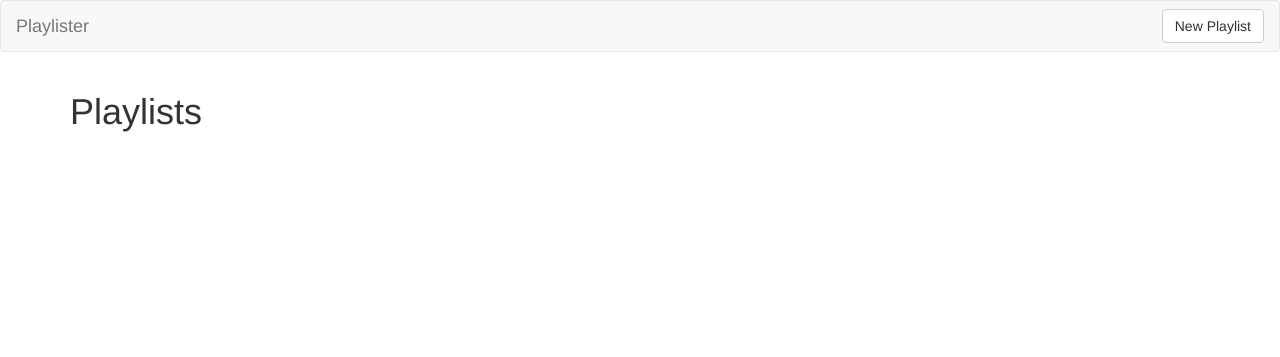
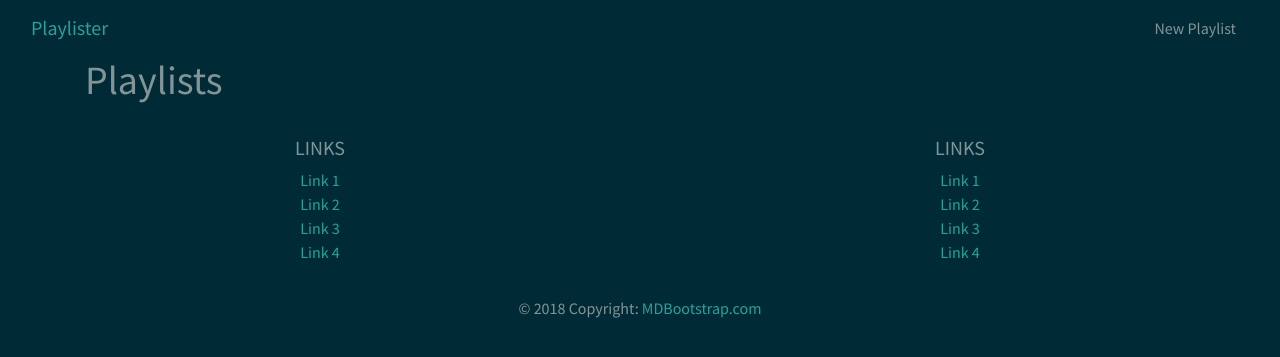
Before and after one commit to alannanoguchi/playlister, a Flask app: page / in a window 1280 px wide. Shown: the top 357 px of the page. Run offline with Flask 2, Linux system fonts and the light colour scheme; data that the repository does not hold is empty; some libraries are stand-ins or nearby versions.

Commit message:
Added created_at, footer, and bootstrap theme

```diff
--- a/app.py
+++ b/app.py
@@ -2,11 +2,13 @@ from flask import Flask, render_template, request, redirect, url_for
 from pymongo import MongoClient
 from bson.objectid import ObjectId
 import os
+from datetime import datetime
 
 host = os.environ.get('MONGODB_URI', 'mongodb://localhost:27017/Playlister')
 client = MongoClient(host=f'{host}?retryWrites=false')
 db = client.get_default_database()
 playlists = db.playlists
+comments = db.comments
 
 app = Flask(__name__)
 
@@ -28,8 +30,10 @@ def playlists_submit():
     playlist = {
         'title': request.form.get('title'),
         'description': request.form.get('description'),
-        'videos': request.form.get('videos').split()
+        'videos': request.form.get('videos').split(),
+        'created_at': datetime.now()
     }
+    print(playlist)
     playlist_id = playlists.insert_one(playlist).inserted_id
     return redirect(url_for('playlists_show', playlist_id=playlist_id))
 
@@ -44,7 +48,9 @@ def playlists_new():
 def playlists_show(playlist_id):
     """Show a single playlist."""
     playlist = playlists.find_one({'_id': ObjectId(playlist_id)})
-    return render_template('playlists_show.html', playlist=playlist)
+    playlist_comments = comments.find({'playlist_id': ObjectId(playlist_id)})
+    return render_template('playlists_show.html', playlist=playlist, comments=playlist_comments)
+
 
 
 @app.route('/playlists/<playlist_id>/edit')
@@ -75,8 +81,27 @@ def playlists_delete(playlist_id):
     return redirect(url_for('playlists_index'))
 
 
+########## COMMENT ROUTES ##########
+
+@app.route('/playlists/comments', methods=['POST'])
+def comments_new():
+    """Submit a new comment."""
+    comment = {
+        'title': request.form.get('title'),
+        'content': request.form.get('content'),
+        'playlist_id': ObjectId(request.form.get('playlist_id'))
+    }
+    print(comment)
+    comment_id = comments.insert_one(comment).inserted_id
+    return redirect(url_for('playlists_show', playlist_id=request.form.get('playlist_id')))
 
 
+@app.route('/playlists/comments/<comment_id>', methods=['POST'])
+def comments_delete(comment_id):
+    """Action to delete a comment."""
+    comment = comments.find_one({'_id': ObjectId(comment_id)})
+    comments.delete_one({'_id': ObjectId(comment_id)})
+    return redirect(url_for('playlists_show', playlist_id=comment.get('playlist_id')))
 
 
 
--- a/templates/base.html
+++ b/templates/base.html
@@ -6,7 +6,7 @@
     <meta charset='utf-8'>
     <title>Playlister</title>
     <!-- Latest compiled and minified CSS -->
-    <link rel='stylesheet' href='https://maxcdn.bootstrapcdn.com/bootstrap/3.3.7/css/bootstrap.min.css'>
+    <link rel='stylesheet' href='https://bootswatch.com/4/solar/bootstrap.min.css'>
 </head>
 <body>
 
@@ -15,6 +15,36 @@
         {% block content %}{% endblock %}
     </div>
 
+    <!-- Footer -->
+<footer class='page-footer font-small blue pt-4'>
+        <div class='container-fluid text-center'>
+             <div class='row'>
+             <hr class='clearfix w-100 d-md-none pb-3'>
+             <div class='col-md-6 mb-md-0 mb-3'>
+                 <h5 class='text-uppercase'>Links</h5>
+                 <ul class='list-unstyled'>
+                     <li><a href='#!'>Link 1</a></li>
+                     <li><a href='#!'>Link 2</a></li>
+                     <li><a href='#!'>Link 3</a></li>
+                     <li><a href='#!'>Link 4</a></li>
+                 </ul>
+             </div>
+             <div class='col-md-6 mb-md-0 mb-3'>
+                 <h5 class='text-uppercase'>Links</h5>
+                 <ul class='list-unstyled'>
+                     <li><a href='#!'>Link 1</a></li>
+                     <li><a href='#!'>Link 2</a></li>
+                     <li><a href='#!'>Link 3</a></li>
+                     <li><a href='#!'>Link 4</a></li>
+                 </ul>
+             </div>
+             </div>
+        </div>
+        <div class='footer-copyright text-center py-3'>© 2018 Copyright:
+           <a href='https://mdbootstrap.com/education/bootstrap/'> MDBootstrap.com</a>
+        </div>
+    </footer>
+
     <!-- Latest compiled and minified JavaScript -->
     <script src='https://maxcdn.bootstrapcdn.com/bootstrap/3.3.7/js/bootstrap.min.js'></script>
 </body>
--- a/templates/partials/comment_form.html
+++ b/templates/partials/comment_form.html
@@ -1,6 +1,7 @@
 <!-- templates/partials/comment_form.html -->
 
-<form>
+<form action='/playlists/comments' method='POST'>
+        <input type='hidden' value='{{ playlist._id }}' name='playlist_id'/>
         <fieldset>
             <legend>Add a Comment</legend>
             <!-- TITLE -->
```
Also changed, not shown: templates/partials/comment.html (added, +12 -0 lines), templates/playlists_show.html (+11 -2 lines).
